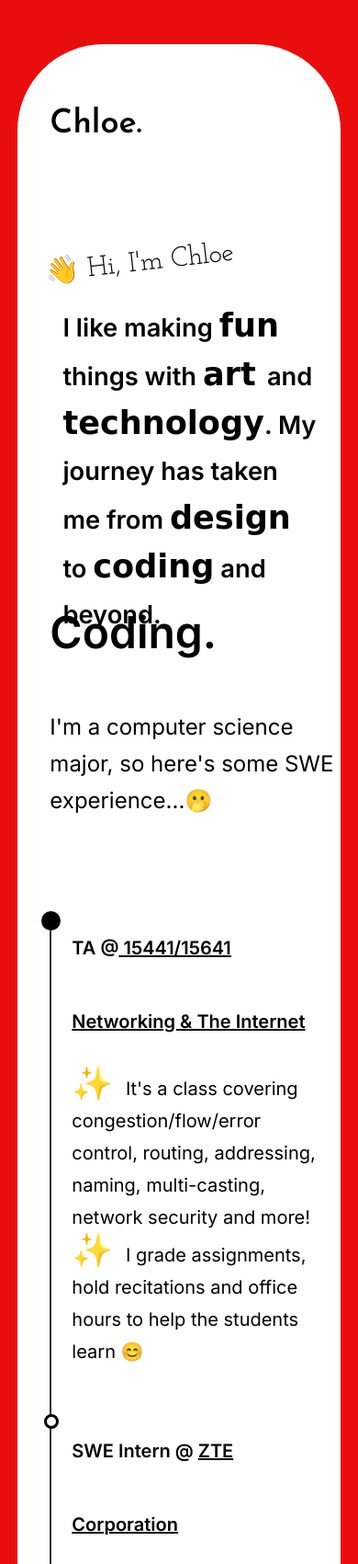
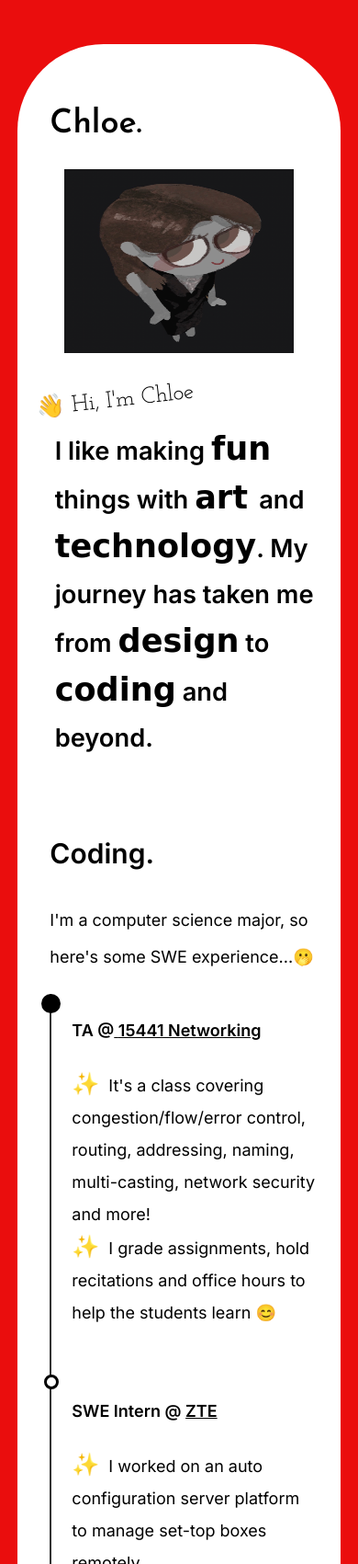
Before and after one commit to chloewang-200/67240-ind2, a plain HTML site: page index.html in a window 390 px wide. Shown: the top 1701 px of the page at 92% size. Drawn offline with Linux system fonts and the light colour scheme; a web font is replaced by a local one.

Commit message:
timeline finishes

```diff
--- a/css/styles.css
+++ b/css/styles.css
@@ -41,18 +41,29 @@ a:hover, a:focus {
     border-radius: 94px
 }
 
+.first {
+    top: 69px;
+    display: flex;
+    position: relative;
+}
+
 .pageTitle {
     font-family: Josefin Sans;
-    left: 10%;
-    top: 69px;
-    position: absolute;
+    /* left: 10%; */
+    /* top: 69px; */
+    /* position: absolute; */
+    position: relative;
+    margin-left: 10%;
     color: black; font-size: 36px; font-family: Josefin Sans; font-weight: 600; word-wrap: break-word
 }
 
 .headerContainer {
-    position: absolute;
-    right: 10%;
-    top: 69px;
+    /* position: absolute; */
+    position: relative;
+    /* right: 10%; */
+    margin-left: 50%;
+    margin-right: 0%;
+    /* top: 69px;  */
     width: 20%;
 }
 
@@ -79,26 +90,29 @@ a:hover, a:focus {
     display: flex;
     align-items: center; /* center horizontally */
     justify-content: center; /* center vertically */
-    top: 30px;
+    /* top: 180px; */
+    margin-top: 150px;
     position: relative;
     flex-direction: row;
-}
-
-.openingText {
-    top: 200px;
-    left: 45%;
-    position: absolute;
 }
 
 .meImg {
     height: 500px;
     width: 400px;
-    top: 180px;
+    /* top: 180px; */
+    position: relative;
+    margin-left: 10%;
+    margin-right: 5%;
+}
+.openingText {
+    /* top: 200px; */
+    margin-top: 15px;
+    margin-right: 5%;
+    /* margin-left: 7%; */
     /* position: absolute; */
-    left: 10%;
-    right: auto;
-    position: absolute;
+    /* position: relative; */
 }
+
 
 .hello {
     /* left: 45%;  */
@@ -118,12 +132,13 @@ a:hover, a:focus {
 .intro {
     left: 10%;
     max-width: 550px;
-    min-width: 300px;
+    min-width: 200px;
     line-height: 80px;
     /* justify-content: flex-end; */
     font-size: 45px;
     /* top: 15%; */
-    top: 15px;
+    /* top: 15px;  */
+    margin-top: 8px;
     /* position: absolute;  */
     transform-origin: 0 0;
     font-family: 'Inter', sans-serif;
@@ -139,18 +154,22 @@ a:hover, a:focus {
 }
 
 .greyBoxes1{
-    top: 820px;
+    /* top: 820px; */
     right: 7%;
-    position: absolute;
+    margin-top: 100px;
+    /* position: absolute; */
+    position: relative;
     display: flex;
     justify-content: flex-end;
 }
 
 .greyBoxes2{
-    top: 880px;
+    /* top: 880px; */
+    margin-top: 15px;
     right: 13%;
-    position: absolute;
+    /* position: absolute; */
     display: flex;
+    position: relative;
     justify-content: flex-end;
 }
 
@@ -172,11 +191,11 @@ a:hover, a:focus {
 }
 
 .content {
-    height: 83px;
-    left: 10%;
-    top: 1000px;
-    /* margin-top: 300px; */
-    position: absolute; color: black; font-size: 48px;
+    position: relative;
+    margin-top: 100px;
+    margin-left: 10%;
+    margin-right: 0%;
+    color: black; font-size: 48px;
     font-family: Inter; font-weight: 700; line-height: 80px;
     word-wrap: break-word;
 }
@@ -196,6 +215,7 @@ a:hover, a:focus {
     font-weight: 400;
     line-height: 40px;
     margin-top: 40px;
+    margin-right: 5%;
 }
 
 #TA {
@@ -226,6 +246,7 @@ a:hover, a:focus {
     font-size: 28px;
     font-weight: 600;
 }
+
 .timelineHeader::before {
     content: "";
     position: absolute;
@@ -260,7 +281,15 @@ a:hover, a:focus {
 
 }
 
+.companyName {
+    display: none;
+}
+
 #comp {
+    display: none;
+}
+
+#compSmall {
     display: none;
 }
 
@@ -277,17 +306,12 @@ li::before {
 
 @media screen and (max-width: 1320px) {
     body { background-color: #ee7e1b;  }
-    .greyBoxes1 {
-        top: 800px;
-    }
-    .greyBoxes2 {
-        top: 860px;
-    }
     .meImg {
         max-width: 33%;
         min-width: 300px;
         max-height: 500px;
         height: auto;
+        margin-right: 3%;
     }
     .intro {
         line-height: 5vw;
@@ -306,15 +330,6 @@ li::before {
 /* On screens that are 992px or less, apply a visible design/ layout change */
 @media screen and (max-width: 1012px) {
   body { background-color: #9f0fac;  }
-    .content {
-        top: 900px;
-    }
-  .greyBoxes1 {
-    top: 700px;
-    }
-    .greyBoxes2 {
-        top: 760px;
-    }
     .greyBox {
         width: 12vw;
         font-size: 2vw;
@@ -345,19 +360,25 @@ li::before {
     height: auto;
     }
     .intro {
-        font-size: 4vw;
+        font-size: 3vw;
         line-height: 5vw;
+        margin-top: 5px;
+    }
+    .hello {
+        font-size: 3vw;
     }
     .outlined {
         font-size: 6vw;
+    }
+    li::before {
+        content: "✨";        /* Add apple emoji */
+        margin-right: 5px;    /* Spacing between the emoji and the list item text */
+        font-size: 36px;
     }
 }
 
 /* On screens that are 768 or less, apply a visible design/ layout change */
 @media screen and (max-width: 768px) {
-    .content {
-        top: 600px;
-    }
   body { background-color: #31be96; }
 
   .currentTimelineHeader {
@@ -368,10 +389,17 @@ li::before {
 }
   .hello {
     margin-left: 10px;
+    font-size: 25px;
+    margin-top: 30px;
     /* position: absolute; */
   }
+  .center-container{
+    flex-direction: column;
+  }
+
     .meImg {
-            display: none;
+        margin-left: auto;
+        margin-right: auto;
     }
 
     .openingText {
@@ -397,18 +425,69 @@ li::before {
 /* On screens that are 576 or less, apply a visible design/ layout change */
 @media screen and (max-width: 576px) {
   body { background-color: #ea0d0d; }
+  #comp {
+    display: none;
+  }
+  #compSmall {
+    display: inline;
+  }
   .headerContainer {
+    display: none;
+  }
+  .companyName {
+    display: inline;
+  }
+  .fullCompanyName {
     display: none;
   }
   .intro {
     font-size: 7vw;
     line-height: 50px;
-    min-width: 280px;
+    margin-left: auto;
+    margin-right: 10%;
+    /* min-width: 280px; */
     }
     .outlined {
         font-size: 9vw;
     }
-  .meImg {
+    .timelineHeader, .currentTimelineHeader {
+        font-size: 18px;
+    }
+  /* .meImg {
     display: none;
+  } */
+  .center-container {
+    margin-top: 100px;
   }
+
+    .meImg {
+        width: 100px;
+        height: 200px;
+    }
+    .timelineContent {
+        margin-top: 0px;
+    }
+    .bulletPoint {
+        font-size: 18px;
+    }
+    .sectionIntro {
+        margin-top: 10px;
+    }
+    .content {
+        margin-top: 60px;
+    }
+    .timeline {
+        margin-top: 20px;
+    }
+    .sectionIntro {
+        font-size: 18px;
+    }
+    .sectionHeader {
+        font-size : 30px;
+    }
+    li::before {
+        content: "✨";        /* Add apple emoji */
+        margin-right: 5px;    /* Spacing between the emoji and the list item text */
+        font-size: 24px;
+    }
 }
--- a/index.html
+++ b/index.html
@@ -54,7 +54,8 @@
                     <div class = timelineSection>
                         <div class = "currentTimelineHeader">
                             <span id = "TAFull">Teaching Assistant</span><span id = "TA">TA</span> @<a href ="https://computer-networks.github.io/fa23/" target="_blank">
-                                15441/15641 Networking & The Internet
+                                <span class = "fullCompanyName">15441/15641 Networking & The Internet</span>
+                                <span class = "companyName">15441 Networking</span>
                             </a>
                         </div>
                         <!-- <p class = "timelineContent"> -->
@@ -73,7 +74,8 @@
                         <div class = "timelineHeader">
                             <span class="SWEFull">Software Engineer Intern @ </span><span class="SWE">SWE Intern @</span>
                             <a href ="https://www.zte.com.cn/global/" target="_blank">
-                                ZTE Corporation
+                                <span class = "fullCompanyName">ZTE Corporation</span>
+                                <span class = "companyName">ZTE</span>
                             </a>
                         </div>
                         <ul class = "timelineContent">
@@ -90,7 +92,8 @@
                         <div class = "timelineHeader">
                             <span class = "SWEFull">Software Engineer Intern @ </span><span class = "SWE">SWE Intern @</span>
                             <a href ="http://beta.raganetwork.com/login/byPassword" target="_blank">
-                                Ragene Technology
+                                <span class = "fullCompanyName">Ragene Technology</span>
+                                <span class = "companyName">Ragene Tech</span>
                             </a>
                         </div>
                         <ul class = "timelineContent">
@@ -107,7 +110,8 @@
                         <div class = "timelineHeader">
                             <span class = "SWEFull">Software Engineer Intern @ </span><span class = "SWE">SWE Intern @</span>
                             <a href ="http://beta.raganetwork.com/login/byPassword" target="_blank">
-                                Huawei Technology CO. Ltd
+                                <span class = "fullCompanyName">Huawei Technology CO. Ltd</span>
+                                <span class = "companyName">Huawei</span>
                             </a>
                         </div>
                         <ul class = "timelineContent">
@@ -120,8 +124,10 @@
                     <div class = timelineSection>
                         <div class = "timelineHeader">
                             <span id = "compFull">Computational Design Intern @ </span><span id = "comp">Comp Design Intern @</span>
+                            <span id = "compSmall">Comp Intern @</span>
                             <a href ="http://beta.raganetwork.com/login/byPassword" target="_blank">
-                                Patkau Architects
+                                <span class = "fullCompanyName">Patkau Architects</span>
+                                <span class = "companyName">Patkau</span>
                             </a>
                         </div>
                         <ul class = "timelineContent">
```
